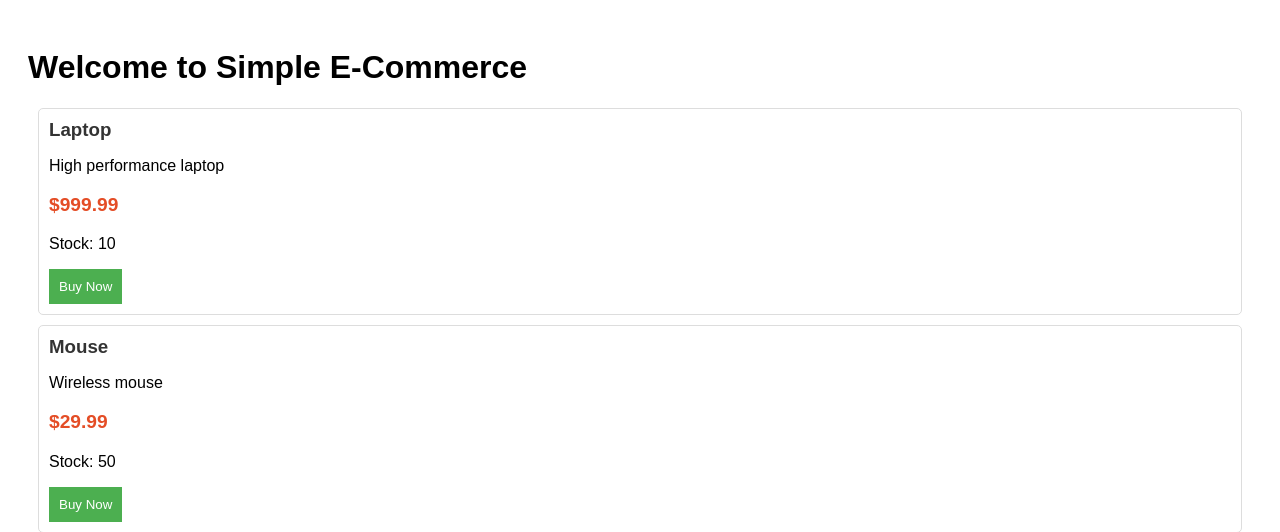
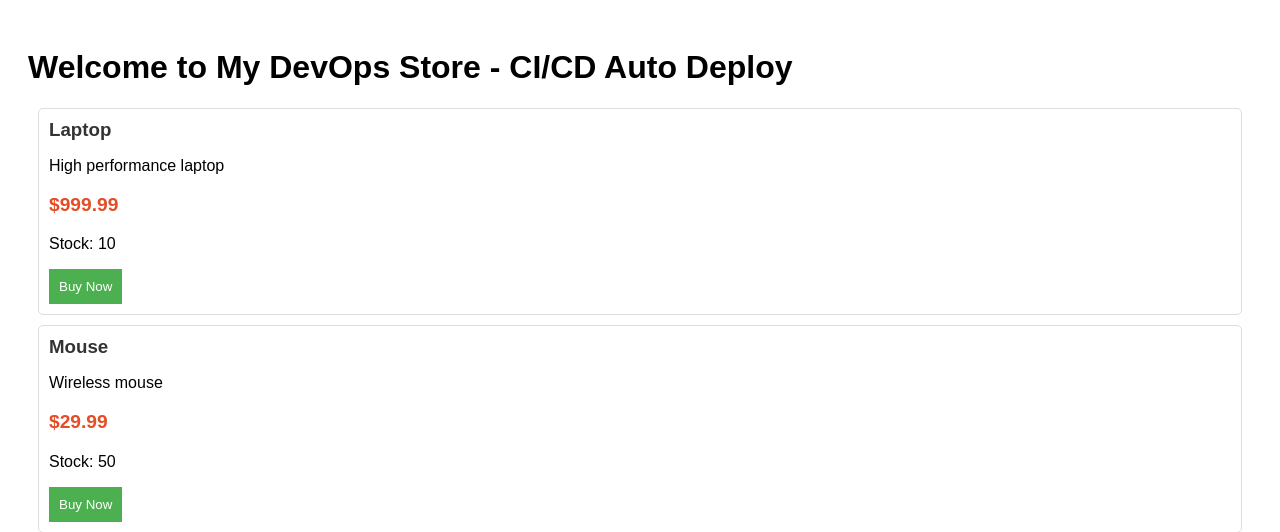
Before and after one commit to muhammadjiadjajuli-jpg/ecommerce-devops, a Flask app: page / in a window 1280 px wide. Shown: the top 532 px of the page. Run offline with Flask 3, Linux system fonts and the light colour scheme.

Commit message:
Test auto deploy: change title

```diff
--- a/app/templates/index.html
+++ b/app/templates/index.html
@@ -11,7 +11,7 @@
     </style>
 </head>
 <body>
-    <h1>Welcome to Simple E-Commerce</h1>
+    <h1>Welcome to My DevOps Store - CI/CD Auto Deploy</h1>
     <div id="products">
         {% for product in products %}
         <div class="product">
```
